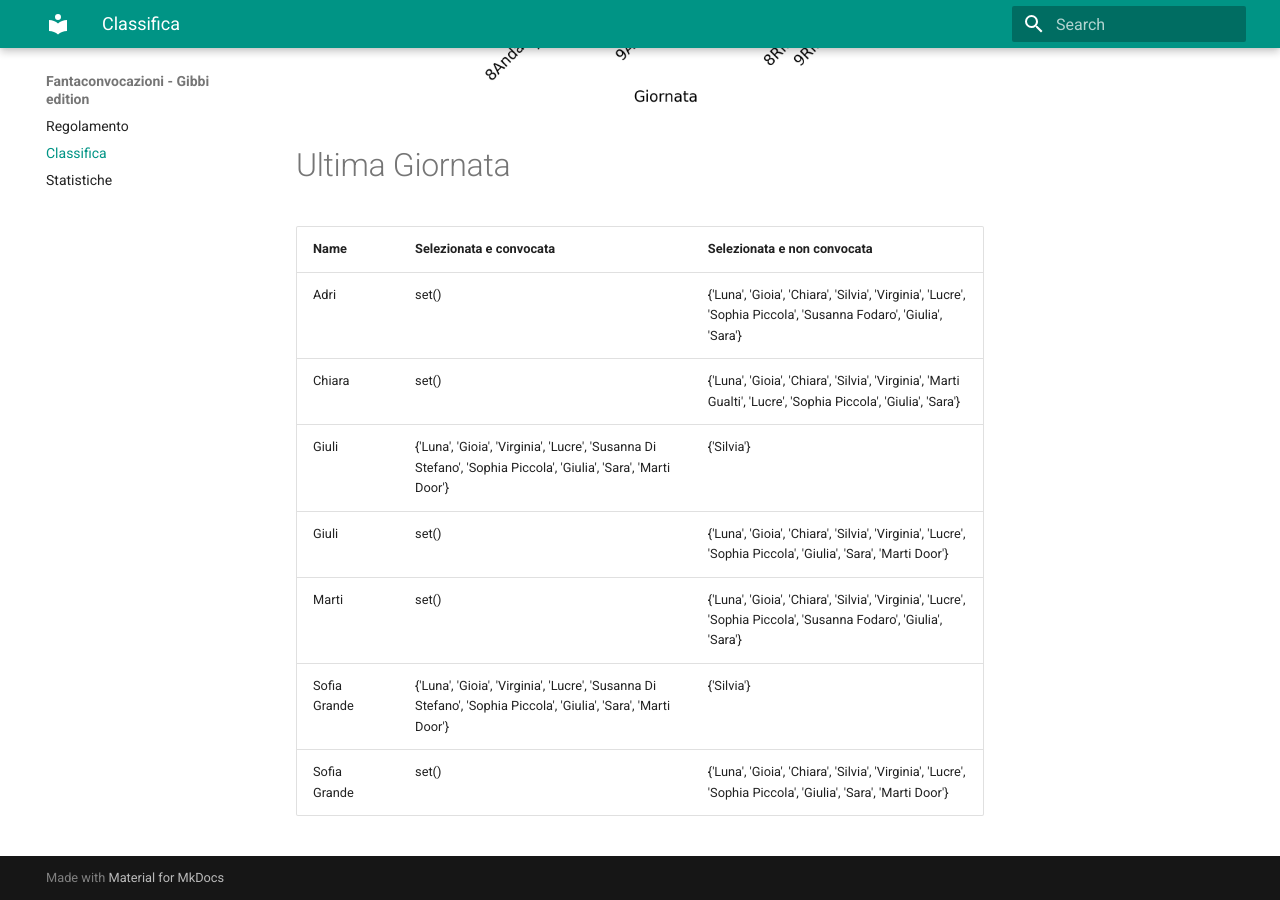
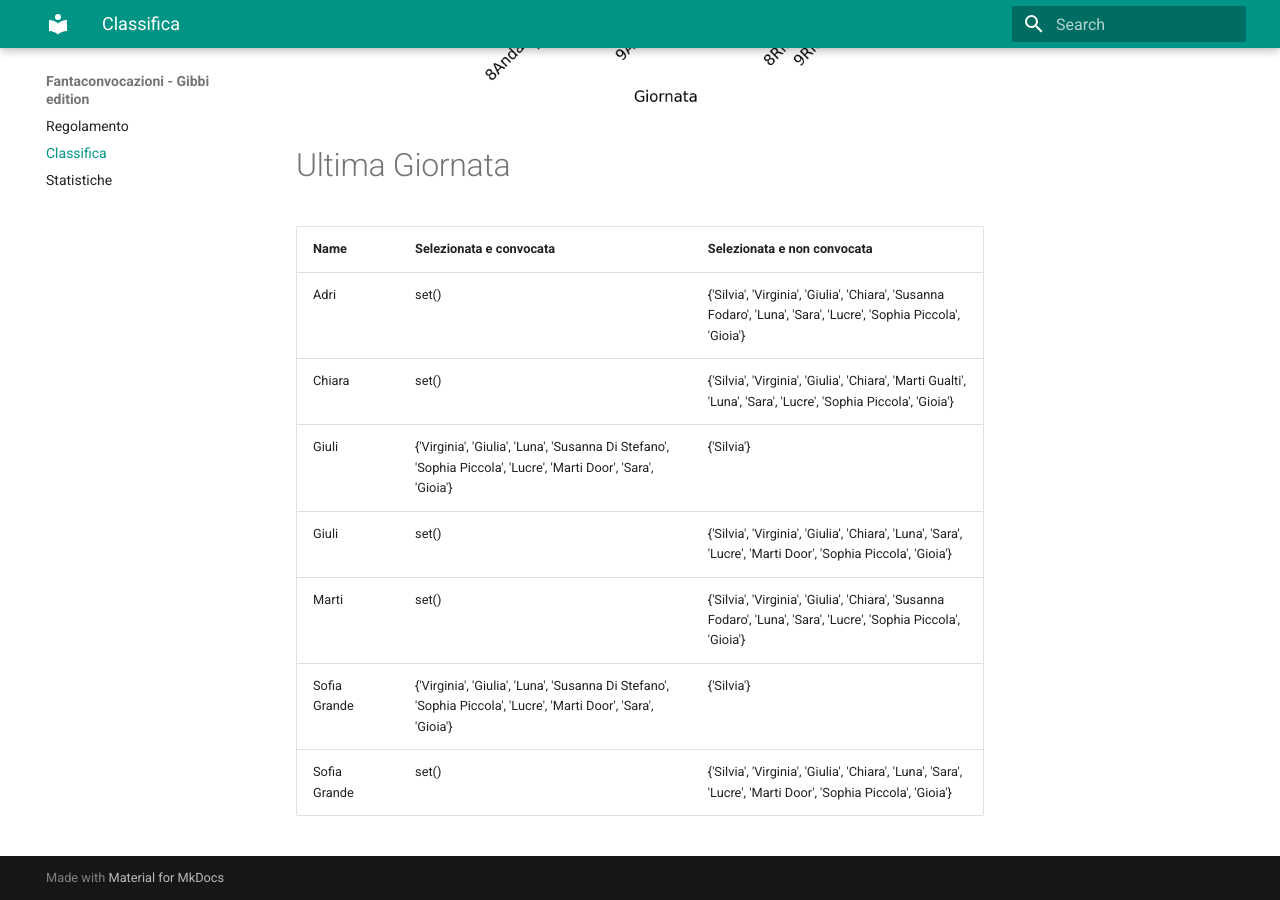
Before and after one commit to martinig94/fantagibbi, an MkDocs documentation site: the page built from docs/Classifica.md, in a window 1280 px wide and 900 px high, scrolled down 1003 px. Built offline with MkDocs 1.6.1 and Material for MkDocs 9.7.7, drawn with Linux system fonts in a browser that asks for light colours.

Commit message:
Auto-update from main.py

```diff
--- a/docs/Classifica.md
+++ b/docs/Classifica.md
@@ -18,11 +18,11 @@
 <!-- START_TABLE CORRECT -->
 | Name         | Selezionata e convocata                                                                                        | Selezionata e non convocata                                                                                      |
 |:-------------|:---------------------------------------------------------------------------------------------------------------|:-----------------------------------------------------------------------------------------------------------------|
-| Adri         | set()                                                                                                          | {'Luna', 'Gioia', 'Chiara', 'Silvia', 'Virginia', 'Lucre', 'Sophia Piccola', 'Susanna Fodaro', 'Giulia', 'Sara'} |
-| Chiara       | set()                                                                                                          | {'Luna', 'Gioia', 'Chiara', 'Silvia', 'Virginia', 'Marti Gualti', 'Lucre', 'Sophia Piccola', 'Giulia', 'Sara'}   |
-| Giuli        | {'Luna', 'Gioia', 'Virginia', 'Lucre', 'Susanna Di Stefano', 'Sophia Piccola', 'Giulia', 'Sara', 'Marti Door'} | {'Silvia'}                                                                                                       |
-| Giuli        | set()                                                                                                          | {'Luna', 'Gioia', 'Chiara', 'Silvia', 'Virginia', 'Lucre', 'Sophia Piccola', 'Giulia', 'Sara', 'Marti Door'}     |
-| Marti        | set()                                                                                                          | {'Luna', 'Gioia', 'Chiara', 'Silvia', 'Virginia', 'Lucre', 'Sophia Piccola', 'Susanna Fodaro', 'Giulia', 'Sara'} |
-| Sofia Grande | {'Luna', 'Gioia', 'Virginia', 'Lucre', 'Susanna Di Stefano', 'Sophia Piccola', 'Giulia', 'Sara', 'Marti Door'} | {'Silvia'}                                                                                                       |
-| Sofia Grande | set()                                                                                                          | {'Luna', 'Gioia', 'Chiara', 'Silvia', 'Virginia', 'Lucre', 'Sophia Piccola', 'Giulia', 'Sara', 'Marti Door'}     |
+| Adri         | set()                                                                                                          | {'Silvia', 'Virginia', 'Giulia', 'Chiara', 'Susanna Fodaro', 'Luna', 'Sara', 'Lucre', 'Sophia Piccola', 'Gioia'} |
+| Chiara       | set()                                                                                                          | {'Silvia', 'Virginia', 'Giulia', 'Chiara', 'Marti Gualti', 'Luna', 'Sara', 'Lucre', 'Sophia Piccola', 'Gioia'}   |
+| Giuli        | {'Virginia', 'Giulia', 'Luna', 'Susanna Di Stefano', 'Sophia Piccola', 'Lucre', 'Marti Door', 'Sara', 'Gioia'} | {'Silvia'}                                                                                                       |
+| Giuli        | set()                                                                                                          | {'Silvia', 'Virginia', 'Giulia', 'Chiara', 'Luna', 'Sara', 'Lucre', 'Marti Door', 'Sophia Piccola', 'Gioia'}     |
+| Marti        | set()                                                                                                          | {'Silvia', 'Virginia', 'Giulia', 'Chiara', 'Susanna Fodaro', 'Luna', 'Sara', 'Lucre', 'Sophia Piccola', 'Gioia'} |
+| Sofia Grande | {'Virginia', 'Giulia', 'Luna', 'Susanna Di Stefano', 'Sophia Piccola', 'Lucre', 'Marti Door', 'Sara', 'Gioia'} | {'Silvia'}                                                                                                       |
+| Sofia Grande | set()                                                                                                          | {'Silvia', 'Virginia', 'Giulia', 'Chiara', 'Luna', 'Sara', 'Lucre', 'Marti Door', 'Sophia Piccola', 'Gioia'}     |
 <!-- END_TABLE CORRECT -->
```
